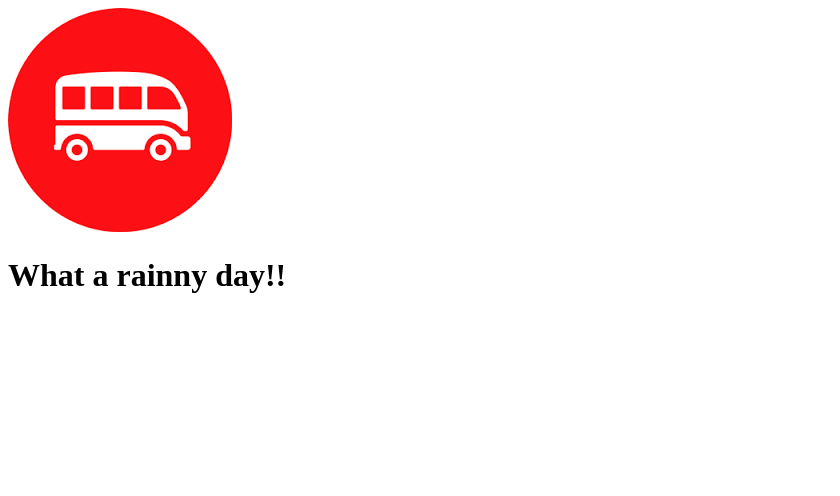
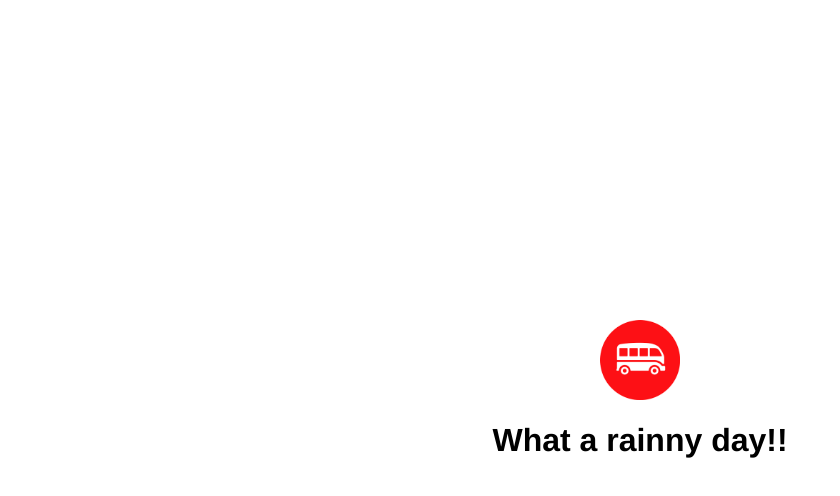
Before and after one commit to Dudujoe/git-101, a plain HTML site: page index.html in a window 1280 px wide. Shown: the whole page, without its empty margins (0-840 px from the left). Drawn offline with Linux system fonts and the light colour scheme.

Commit message:
Centered image and tagline

```diff
--- a/index.html
+++ b/index.html
@@ -1,8 +1,12 @@
 <!DOCTYPE html>
 <html>
-    <head></head>
+    <head>
+        <link rel="stylesheet" href="style.css">
+    </head>
     <body>
-        <img src="le_wagon.png" alt="">
-        <h1>What a rainny day!!</h1>
+        <div id="container">
+            <img id="logo" src="le_wagon.png" alt="">
+            <h1>What a rainny day!!</h1>
+        </div>
     </body>
 </html>
--- /dev/null
+++ b/style.css
@@ -0,0 +1,17 @@
+body{
+  margin: 0;
+  font-family: Helvetica;
+}
+
+#logo{
+  height: 80px;
+  width: 80px;
+}
+
+#container{
+  display: flex;
+  align-items: center;
+  justify-content: center;
+  height: 100vh;
+  flex-direction: column;
+}
```
